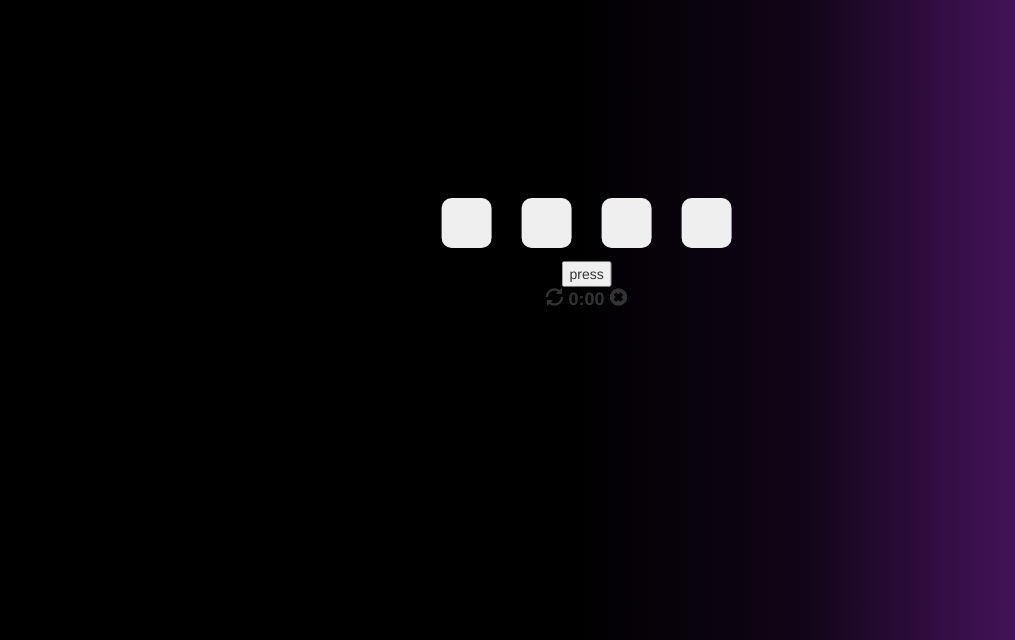
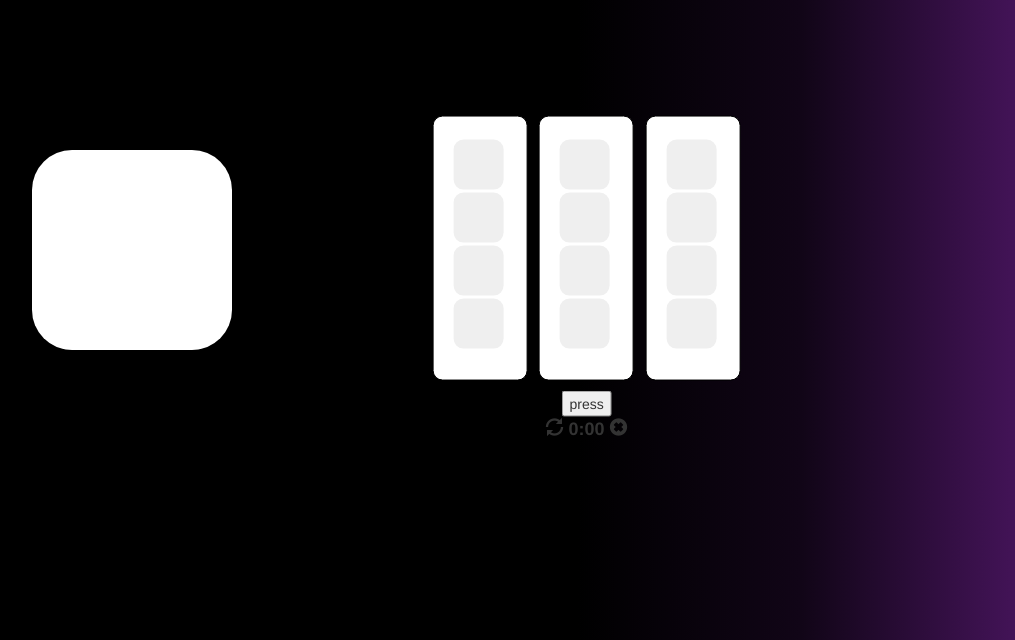
Before and after one commit to rachdaup93/huesplash, a plain HTML site: page index.html in a window 1280 px wide. Shown: the part 160-800 px from the top of the page, without its empty margins (255-1270 px from the left). Drawn offline with nearby package versions, Linux system fonts and the light colour scheme.

Commit message:
Add three panels vs one to separate the colors R,B,and G.

```diff
--- a/index.html
+++ b/index.html
@@ -9,16 +9,31 @@
     <link rel="stylesheet" href="./css/animate.css" type="text/css"/>
   </head>
   <body>
-    <div class="bg-left"></div>
+    <!-- <div class="bg-left"></div> -->
     <div class="bg-right"></div>
     <h1>HueSplash</h1>
-    <div id="color-main"></div>
+    <div id="color-main" class="initial">
+    </div>
     <div id="game-controller">
         <div id="color-panel">
-          <button class="color-choice"></button>
-          <button class="color-choice"></button>
-          <button class="color-choice"></button>
-          <button class="color-choice"></button>
+          <div class="hue-panel" id="red-panel">
+            <button class="color-choice"></button>
+            <button class="color-choice"></button>
+            <button class="color-choice"></button>
+            <button class="color-choice"></button>
+          </div>
+          <div class="hue-panel" id="green-panel">
+            <button class="color-choice"></button>
+            <button class="color-choice"></button>
+            <button class="color-choice"></button>
+            <button class="color-choice"></button>
+          </div>
+          <div class="hue-panel" id="blue-panel">
+            <button class="color-choice"></button>
+            <button class="color-choice"></button>
+            <button class="color-choice"></button>
+            <button class="color-choice"></button>
+          </div>
         </div>
         <button id="press">press</button>
         <div id="timer-panel"><span class="glyphicon glyphicon-refresh"></span> 0:00 <span class="glyphicon glyphicon-remove-sign"></span></div>
@@ -28,6 +43,8 @@
   src="http://code.jquery.com/jquery-3.2.1.min.js"
   integrity="sha256-hwg4gsxgFZhOsEEamdOYGBf13FyQuiTwlAQgxVSNgt4="
   crossorigin="anonymous"></script>
+    <script src="./js/conversion.js" type="text/javascript"></script>
   <script src="./js/huesplash.js" type="text/javascript"></script>
-  </body>
+  <script src="./js/app.js" type="text/javascript"></script>
+ </body>
 </html>
```
